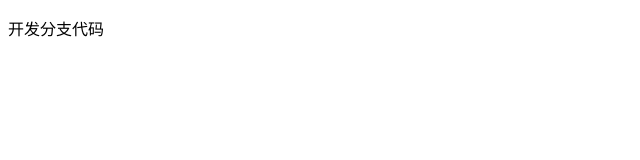
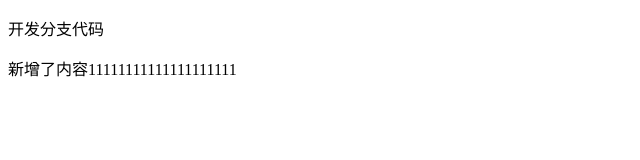
Before and after one commit to ymxccoffee/git_demo, a plain HTML site: page develop.html in a window 1280 px wide. Shown: the whole page, without its empty margins (0-640 px from the left). Drawn offline with Linux system fonts and the light colour scheme.

Commit message:
开发分支第二次提交

```diff
--- a/develop.html
+++ b/develop.html
@@ -7,5 +7,6 @@
 </head>
 <body>
   <p>开发分支代码</p>
+  <p>新增了内容11111111111111111111</p>
 </body>
 </html>
```
